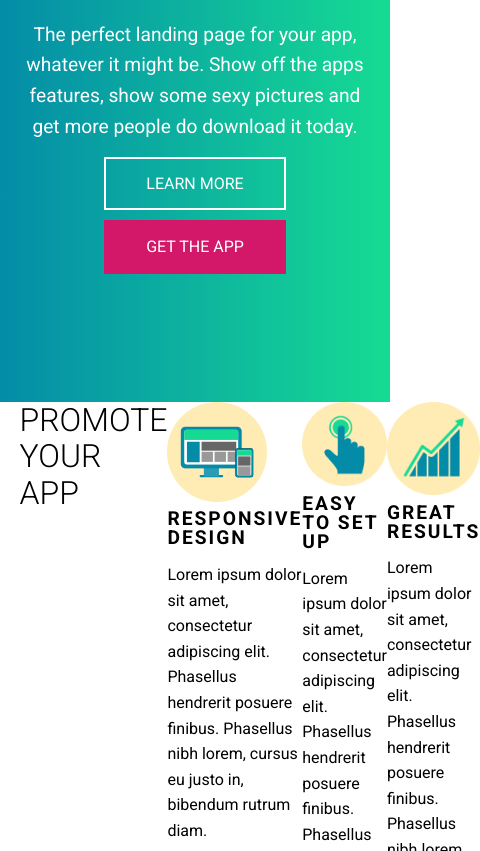
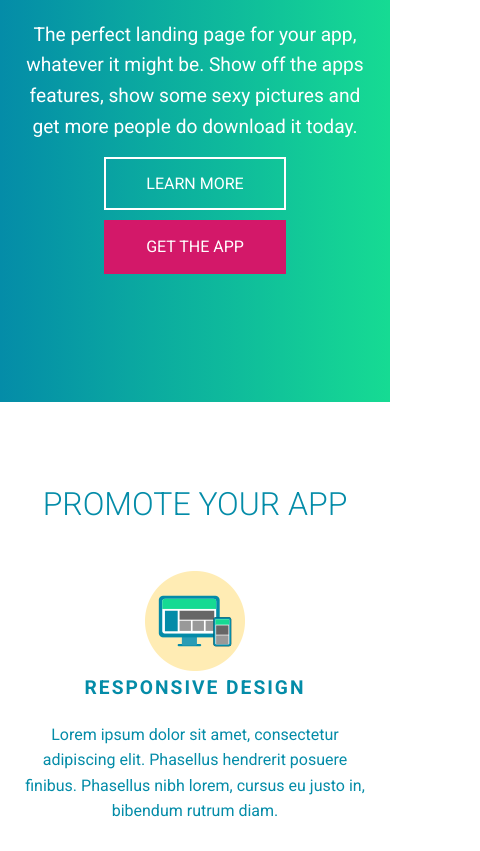
Before and after one commit to andrzejruga/responsive-website, a website: page index.html in a window 390 px wide. Shown: the part 310-1161 px from the top of the page, 480 px wide, since content can reach past the window. Drawn offline with nearby package versions, Linux system fonts and the light colour scheme.

Commit message:
Flexbox grid mobile in sales section done

```diff
--- a/index.html
+++ b/index.html
@@ -61,7 +61,7 @@
 
 <section class="sales">
     <div class="sales__container container grid">
-        <h1 class="sales__title">Promote your app</h1>
+        <h1 class="sales__title col col--full">Promote your app</h1>
 
         <div class="sales__point col">
             <img src="img/sales-responsive.png" alt="" class="sales__img">
--- a/sass/base/_base.scss
+++ b/sass/base/_base.scss
@@ -1,5 +1,10 @@
 *, *::before, *::after {
     box-sizing: border-box;
+}
+
+body {
+    color: $text-main;
+    text-align: center;
 }
 
 img {
--- a/sass/layout/_grid.scss
+++ b/sass/layout/_grid.scss
@@ -1,4 +1,12 @@
 .grid {
     display: flex;
-    //flex-wrap: wrap;
+    flex-wrap: wrap;
 }
+
+.col {
+    flex: 0 0 100%;
+
+    &--full {
+        flex: 0 0 100%;
+    }
+}
--- /dev/null
+++ b/sass/layout/_home-sales-points.scss
@@ -0,0 +1,15 @@
+.sales {
+    padding: 10vh 0;
+
+    &__point {
+        margin-bottom: 2.5em;
+
+        &:first-of-type {
+            margin-top: 1.5em;
+        }
+
+        &:last-of-type {
+            margin-bottom: 0;
+        }
+    }
+}
--- a/sass/main.scss
+++ b/sass/main.scss
@@ -16,6 +16,8 @@
 @import "layout/hero";
 @import "layout/grid";
 @import "layout/nav";
+@import "layout/home-sales-points";
+@import "layout/home-promo";
 
 // 5. Components
 @import "components/buttons";
```
Also changed, not shown: css/style.css, sass/layout/_home-promo.scss (added).
